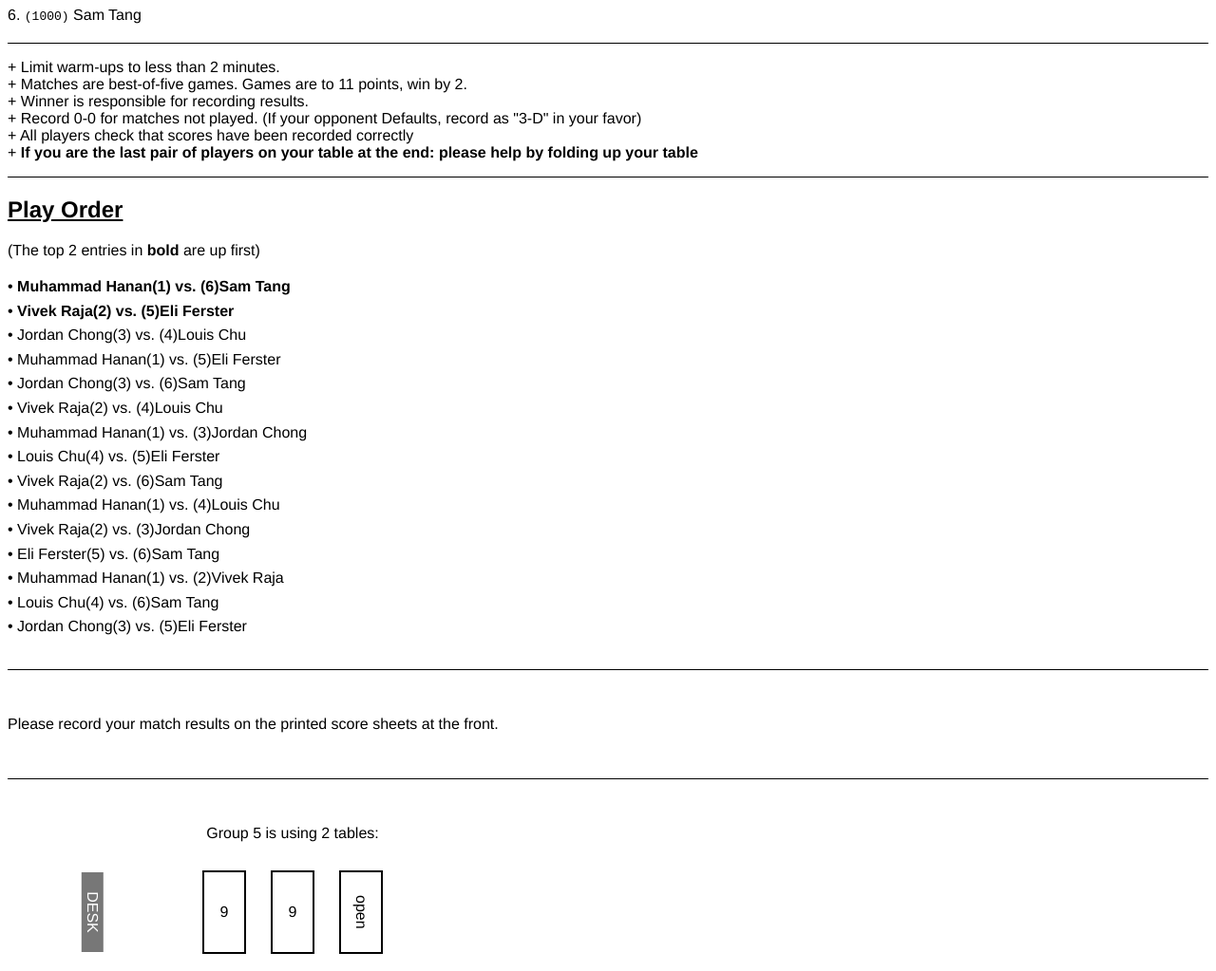
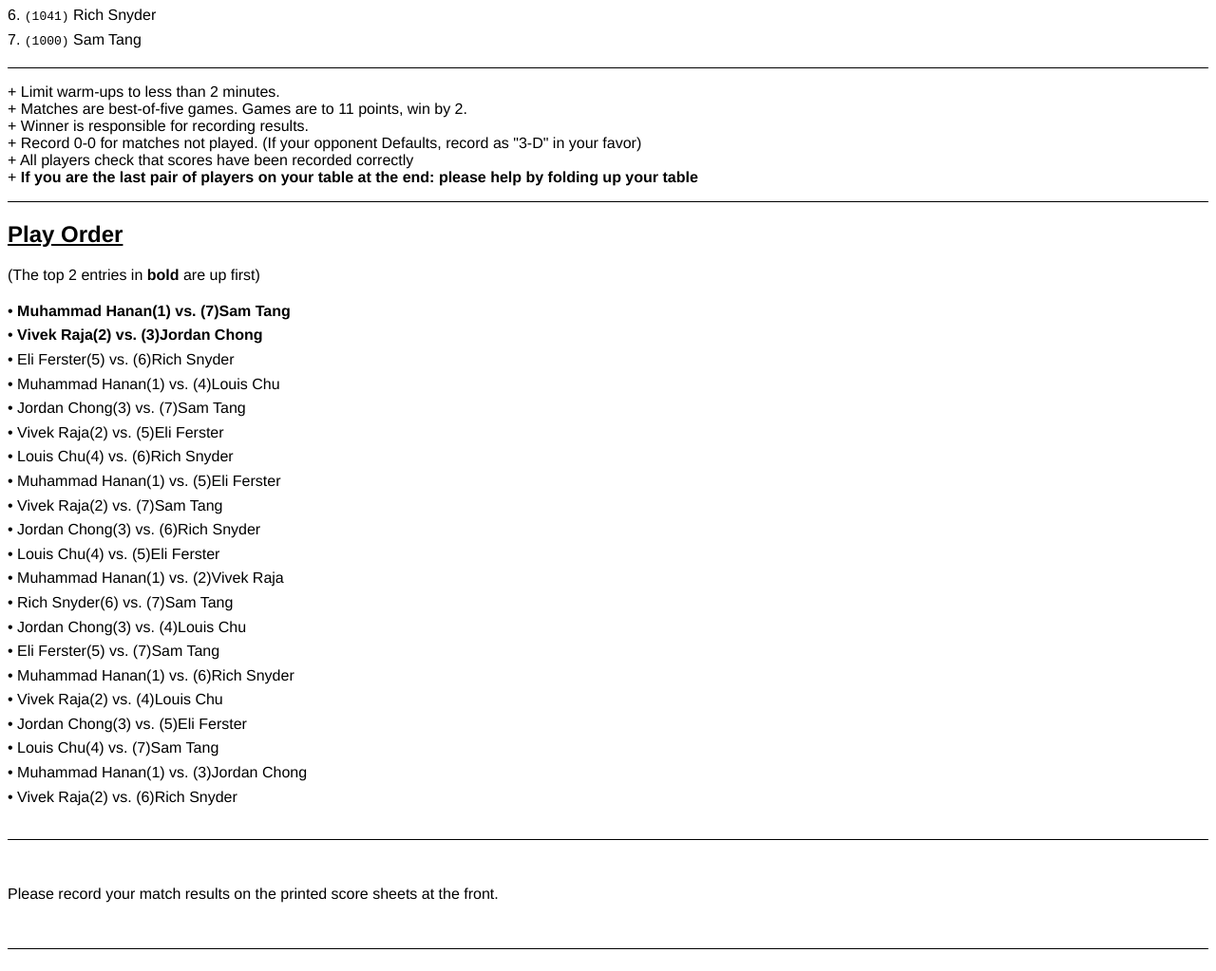
Before and after one commit to berkeleyttc/bttc_web, a plain HTML site: page draw-brackets/Group-5.html in a window 1280 px wide. Shown: the part 457-1480 px from the top of the page at 95% size. Drawn offline with Linux system fonts and the light colour scheme.

Commit message:
Auto-generated commit for brackets-update-2025Dec19T1933

```diff
--- a/draw-brackets/Group-5.html
+++ b/draw-brackets/Group-5.html
@@ -16,8 +16,8 @@
 	<header>
 		<h2>Round Robin Bracket</h2>
 		<h1>Group 5</h1>
-		<h2>6 players, 2 tables</h2>
-		<p class="date">Dec 19 at 19:00</p>
+		<h2>7 players, 2 tables</h2>
+		<p class="date">Dec 19 at 19:33</p>
 	</header>
 
 	<nav class="group-list-container">
@@ -44,6 +44,7 @@
 			<li id="_101015"><span class="rating">(1127)</span>&nbsp;Jordan Chong</li>
 			<li id="_100232"><span class="rating">(1099)</span>&nbsp;Louis Chu</li>
 			<li id="_100789"><span class="rating">(1075)</span>&nbsp;Eli Ferster</li>
+			<li id="_100273"><span class="rating">(1041)</span>&nbsp;Rich Snyder</li>
 			<li id="_101017"><span class="rating">(1000)</span>&nbsp;Sam Tang</li>
 		</ol>
 	</section>
@@ -67,21 +68,27 @@
 		<h2><u>Play Order</u></h2>
 		<p>(The top 2 entries in <b>bold</b> are up first)</p>
 		<ul class="play-order">
-			<li><b>   Muhammad Hanan(1) vs. (6)Sam Tang</b></li>
-			<li><b>       Vivek Raja(2) vs. (5)Eli Ferster</b></li>
+			<li><b>   Muhammad Hanan(1) vs. (7)Sam Tang</b></li>
+			<li><b>       Vivek Raja(2) vs. (3)Jordan Chong</b></li>
+			<li>      Eli Ferster(5) vs. (6)Rich Snyder</li>
+			<li>   Muhammad Hanan(1) vs. (4)Louis Chu</li>
+			<li>     Jordan Chong(3) vs. (7)Sam Tang</li>
+			<li>       Vivek Raja(2) vs. (5)Eli Ferster</li>
+			<li>        Louis Chu(4) vs. (6)Rich Snyder</li>
+			<li>   Muhammad Hanan(1) vs. (5)Eli Ferster</li>
+			<li>       Vivek Raja(2) vs. (7)Sam Tang</li>
+			<li>     Jordan Chong(3) vs. (6)Rich Snyder</li>
+			<li>        Louis Chu(4) vs. (5)Eli Ferster</li>
+			<li>   Muhammad Hanan(1) vs. (2)Vivek Raja</li>
+			<li>      Rich Snyder(6) vs. (7)Sam Tang</li>
 			<li>     Jordan Chong(3) vs. (4)Louis Chu</li>
-			<li>   Muhammad Hanan(1) vs. (5)Eli Ferster</li>
-			<li>     Jordan Chong(3) vs. (6)Sam Tang</li>
+			<li>      Eli Ferster(5) vs. (7)Sam Tang</li>
+			<li>   Muhammad Hanan(1) vs. (6)Rich Snyder</li>
 			<li>       Vivek Raja(2) vs. (4)Louis Chu</li>
+			<li>     Jordan Chong(3) vs. (5)Eli Ferster</li>
+			<li>        Louis Chu(4) vs. (7)Sam Tang</li>
 			<li>   Muhammad Hanan(1) vs. (3)Jordan Chong</li>
-			<li>        Louis Chu(4) vs. (5)Eli Ferster</li>
-			<li>       Vivek Raja(2) vs. (6)Sam Tang</li>
-			<li>   Muhammad Hanan(1) vs. (4)Louis Chu</li>
-			<li>       Vivek Raja(2) vs. (3)Jordan Chong</li>
-			<li>      Eli Ferster(5) vs. (6)Sam Tang</li>
-			<li>   Muhammad Hanan(1) vs. (2)Vivek Raja</li>
-			<li>        Louis Chu(4) vs. (6)Sam Tang</li>
-			<li>     Jordan Chong(3) vs. (5)Eli Ferster</li>
+			<li>       Vivek Raja(2) vs. (6)Rich Snyder</li>
 		</ul>
 		<p>Please record your match results on the printed score sheets at the front.</p>
 	</section>
@@ -94,7 +101,7 @@
 				<div class="table-row">
 					<div data-content="9" class="table"></div>
 					<div data-content="9" class="table"></div>
-					<div data-content="open" class="table rotated"></div>
+					<div data-content="9" class="table"></div>
 				</div>
 				<div class="table-row">
 					<div data-content="3" class="table"></div>
@@ -107,7 +114,7 @@
 					<div data-content="4" class="table"></div>
 				</div>
 				<div class="table-row">
-					<div data-content="9" class="table"></div>
+					<div data-content="8" class="table"></div>
 					<div data-content="8" class="table"></div>
 					<div data-content="8" class="table"></div>
 					<div data-content="7" class="table"></div>
```
Also changed, not shown: draw-brackets/Group-1.html (+3 -3 lines), draw-brackets/Group-2.html (+3 -3 lines), draw-brackets/Group-3.html (+3 -3 lines), draw-brackets/Group-4.html (+3 -3 lines), draw-brackets/Group-6.html (+3 -3 lines), draw-brackets/Group-7.html (+3 -3 lines), draw-brackets/Group-8.html (+7 -7 lines), draw-brackets/Group-9.html (+3 -3 lines), draw-brackets/index.html (+2 -1 lines).
